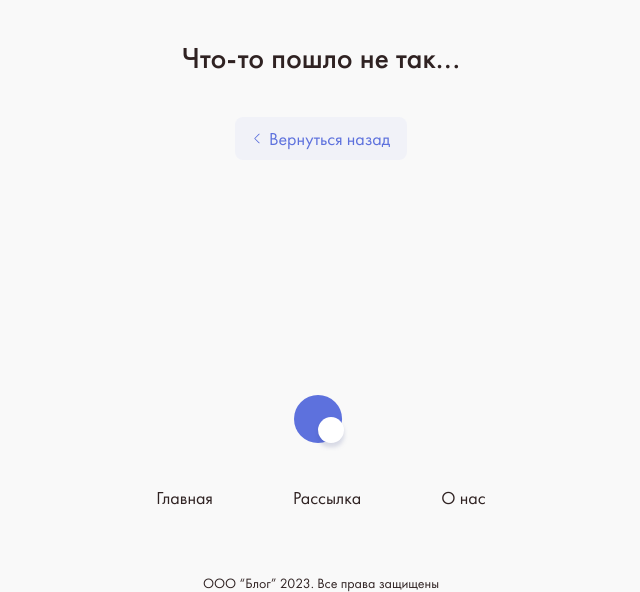
After one commit to profatsky/django-blog, a Django app: template src/templates/errors/404.html in a window 1280 px wide. The commit adds this page. Shown: the part 837-1429 px from the top of the page, without its empty margins (319-959 px from the left). Run offline with Django 4.2, Linux system fonts and the light colour scheme; the template is opened without the code that fills it, so the values that code supplies are empty.

Commit message:
added page for 404, updated footer template

```diff
--- a/src/blog/urls.py
+++ b/src/blog/urls.py
@@ -3,6 +3,7 @@
 from . import views
 
 urlpatterns = [
+    path('', views.index, name='index'),
     path('posts/', views.PostList.as_view(), name='post_list'),
     path('posts/<slug:post_slug>/', views.PostDetail.as_view(), name='post_detail'),
     path('categories/<slug:category_slug>/', views.PostListByCategory.as_view(), name='post_list_by_category')
--- a/src/blog/views.py
+++ b/src/blog/views.py
@@ -1,7 +1,12 @@
 from django.http import Http404
+from django.shortcuts import redirect
 from django.views.generic import ListView, DetailView
 
 from .models import Post, Category
+
+
+def index(request):
+    return redirect('post_list')
 
 
 class PostList(ListView):
--- a/src/config/settings.py
+++ b/src/config/settings.py
@@ -129,9 +129,9 @@
 # https://docs.djangoproject.com/en/4.1/howto/static-files/
 
 STATIC_URL = 'static/'
-STATIC_ROOT = 'static/'
+STATIC_ROOT = os.path.join(BASE_DIR, 'static')
 STATICFILES_DIRS = [
-    os.path.join(BASE_DIR, "config/static"),
+    os.path.join(BASE_DIR, 'config/static'),
 ]
 
 # Default primary key field type
--- a/src/config/static/css/style.css
+++ b/src/config/static/css/style.css
@@ -718,3 +718,38 @@
 	padding-top: 10px;
 	height: 81px;
 }
+
+.not-found {
+	padding: 125px 0;
+}
+
+.not-found__img {
+	margin-bottom: 40px;
+}
+
+.not-found__title {
+	margin-bottom: 40px;
+	font-size: 30px;
+	line-height: 38px;
+}
+
+.not-found__container {
+	display: flex;
+	flex-direction: column;
+	align-items: center;
+}
+
+.not-found__back {
+	display: inline-flex;
+	align-items: center;
+	padding: 0 17px;
+	height: 43px;
+	background: rgba(93, 113, 221, 0.05);
+	border-radius: 8px;
+	font-size: 18px;
+	color: var(--accent-color);
+}
+
+.not-found__back svg {
+	margin-right: 7px;
+}
--- a/src/config/urls.py
+++ b/src/config/urls.py
@@ -21,3 +21,6 @@
     path('', include('blog.urls')),
     path('', include('mailings.urls'))
 ]
+
+
+handler404 = 'config.views.page_not_found'
--- /dev/null
+++ b/src/config/views.py
@@ -0,0 +1,5 @@
+from django.shortcuts import render
+
+
+def page_not_found(request, exception):
+    return render(request, "errors/404.html")
--- /dev/null
+++ b/src/templates/errors/404.html
@@ -0,0 +1,28 @@
+{% extends 'base.html' %}
+
+{% block title %}Страница не найдена{% endblock %}
+
+{% block content %}
+<section class="not-found">
+    <h1 class="visually-hidden">Страница не найдена</h1>
+    <div class="container not-found__container">
+        <img src="img/404.png" alt="" aria-hidden="true" class="not-found__img">
+        <h2 class="not-found__title blog-title">Что-то пошло не так...</h2>
+        <a href="" class="not-found__back">
+            <svg width="10" height="11" viewBox="0 0 10 11" fill="none" xmlns="http://www.w3.org/2000/svg">
+                <g clip-path="url(#clip0)">
+                    <path
+                            d="M2.41344 5.22558L7.03874 0.613083C7.19028 0.462049 7.43563 0.462303 7.58692 0.613865C7.73809 0.765407 7.7377 1.01089 7.58614 1.16205L3.23616 5.50002L7.58629 9.83797C7.73784 9.98914 7.73823 10.2345 7.58708 10.386C7.51124 10.462 7.41188 10.5 7.31253 10.5C7.21342 10.5 7.11446 10.4623 7.03876 10.3868L2.41344 5.77443C2.34046 5.70181 2.2995 5.60299 2.2995 5.50002C2.2995 5.39705 2.34057 5.29834 2.41344 5.22558Z"
+                            fill="#5D71DD"/>
+                </g>
+                <defs>
+                    <clipPath id="clip0">
+                        <rect width="10" height="10" fill="white" transform="matrix(-1 0 0 1 10 0.5)"/>
+                    </clipPath>
+                </defs>
+            </svg>
+            <span>Вернуться назад</span>
+        </a>
+    </div>
+</section>
+{% endblock %}
--- a/src/templates/inc/footer.html
+++ b/src/templates/inc/footer.html
@@ -6,11 +6,10 @@
     </a>
     <nav class="nav footer__nav">
         <ul class="nav__list list-reset">
-            <li class="nav__item"><a class="nav__link nav__link--current">Главная</a></li>
-            <li class="nav__item"><a href="#" class="nav__link">Категории</a></li>
-            <li class="nav__item"><a href="#" class="nav__link">Контакты</a></li>
-            <li class="nav__item"><a href="#" class="nav__link search-link">О нас</a></li>
+            <li class="nav__item"><a href="{% url 'post_list' %}" class="nav__link">Главная</a></li>
+            <li class="nav__item"><a href="{% url 'subscribe' %}" class="nav__link">Рассылка</a></li>
+            <li class="nav__item"><a href="#" class="nav__link">О нас</a></li>
         </ul>
     </nav>
-    <small class="footer__copy">ООО “Организация” 2020. Все права защищены</small>
+    <small class="footer__copy">ООО “Блог” 2023. Все права защищены</small>
 </div>
```
